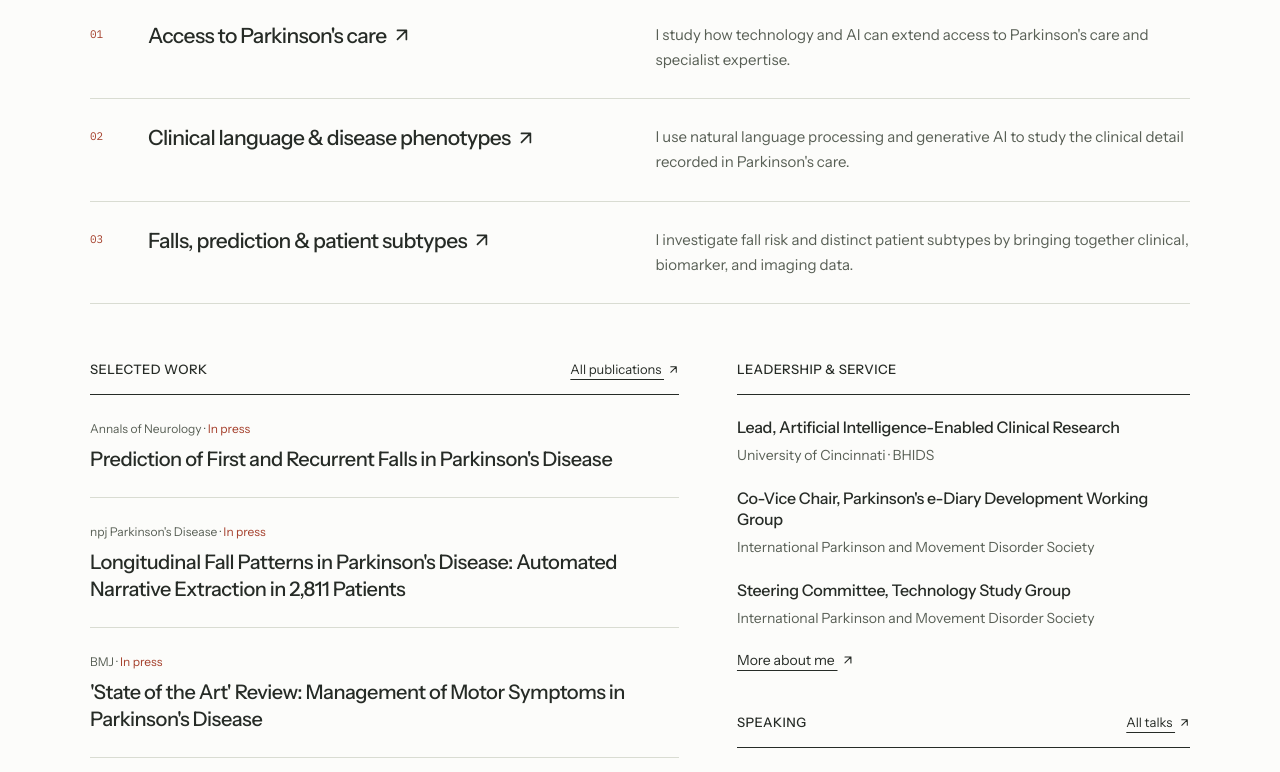
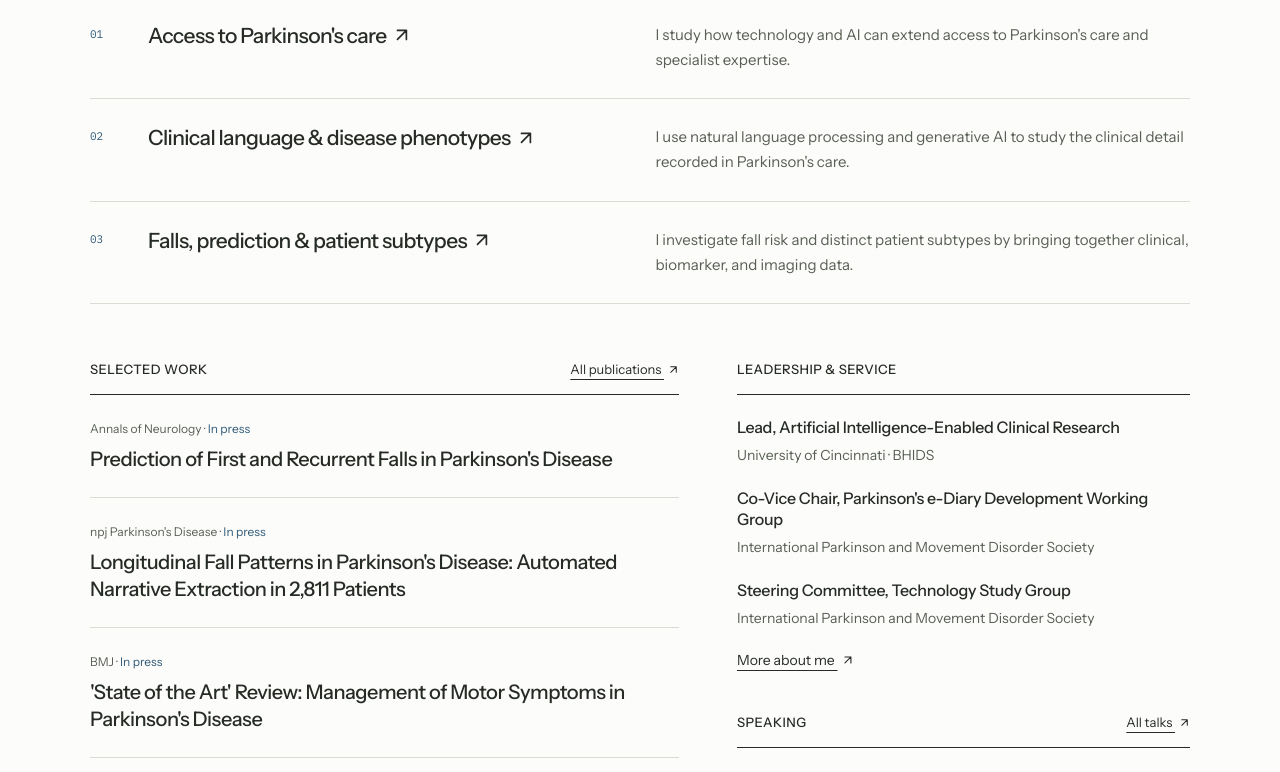
Before and after one commit to VizcarraJA/joaquinvizcarra-site, a Next.js app: page / in a window 1280 px wide. Shown: the part 820-1592 px from the top of the page. Built offline with nearby package versions, Linux system fonts and the light colour scheme.

Commit message:
Apply ink blue across the academic site (#22)

```diff
--- a/app/globals.css
+++ b/app/globals.css
@@ -3,7 +3,7 @@
   --paper: #fcfcfa;
   --ink: #262b26;
   --muted: #585f55;
-  --accent: #a43f2b;
+  --accent: #315b78;
   --line: #d9dcd2;
 }
 
@@ -23,7 +23,7 @@ body {
   -webkit-font-smoothing: antialiased;
 }
 ::selection {
-  background: #eacdc5;
+  background: #dce6ed;
   color: var(--ink);
 }
 a {
--- a/app/opengraph-image.tsx
+++ b/app/opengraph-image.tsx
@@ -41,7 +41,7 @@ export default function OpenGraphImage() {
           }}
         >
           <span>Joaquin</span>
-          <span style={{ color: "#a43f2b" }}>Vizcarra</span>
+          <span style={{ color: "#315b78" }}>Vizcarra</span>
         </div>
         <div style={{ display: "flex", fontSize: 29, marginTop: 30 }}>
           Movement disorders neurologist. Clinical AI researcher.
```
Also changed, not shown: app/icon.svg, 1 other file (tests, documents, lock files or other folders).
